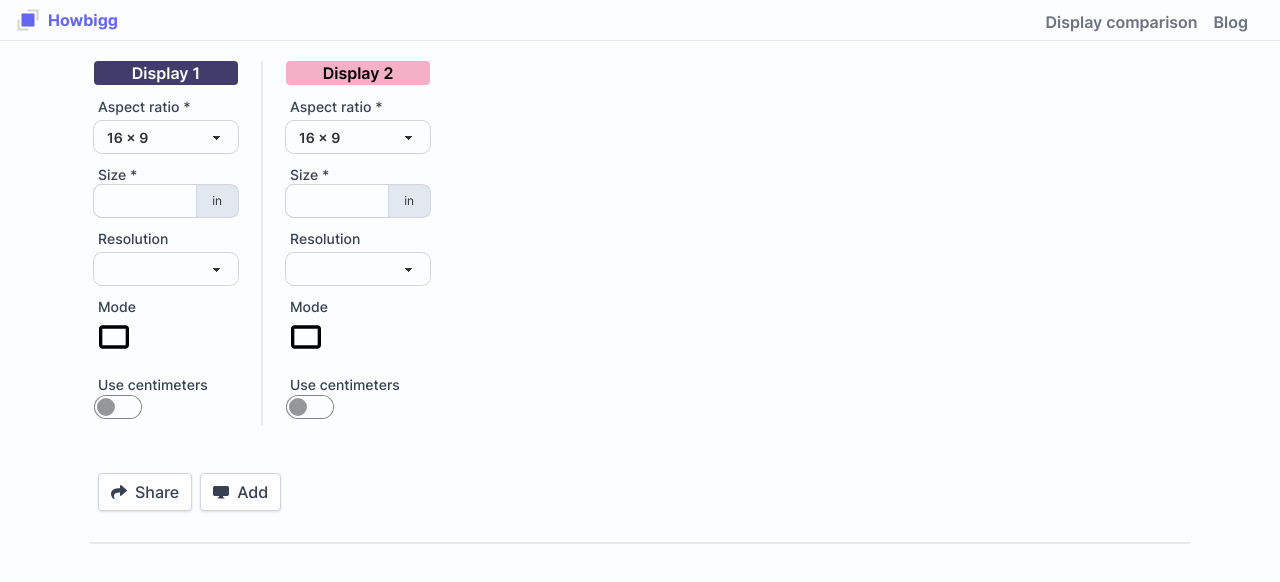
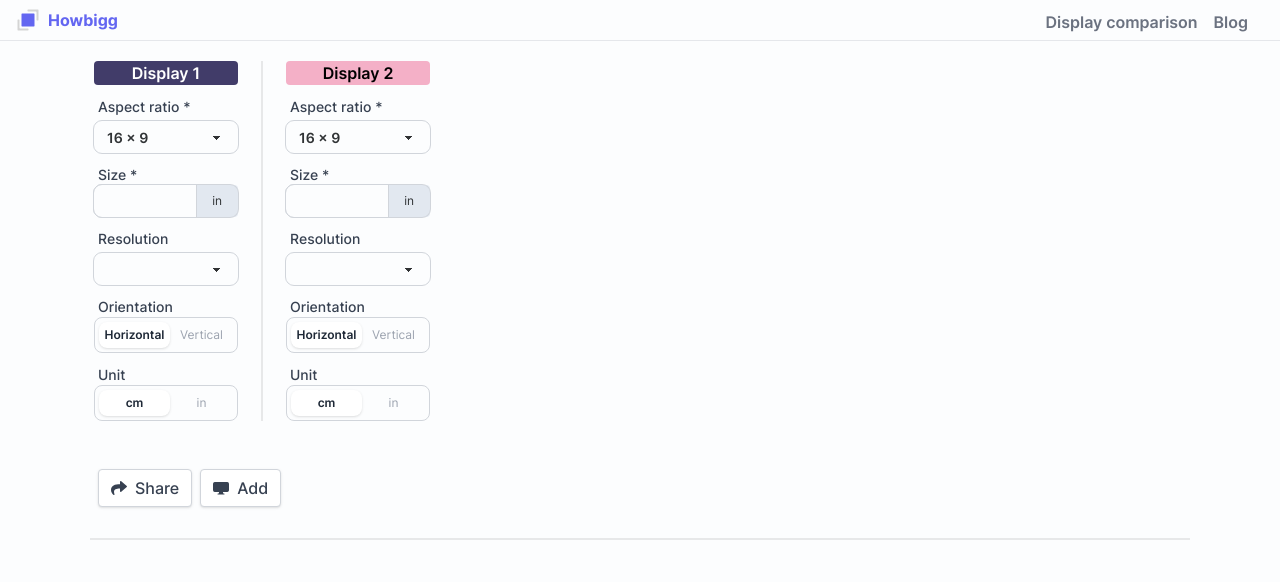
Before and after one commit to jacekobst1/howbigg, a Next.js app: page /compare/display in a window 1280 px wide. Shown: the top 582 px of the page. Built offline with nearby package versions, Linux system fonts and the light colour scheme.

Commit message:
Create Switch component and use it in DisplayConf

```diff
--- a/src/app/compare/display/components/Setup/DisplayConf.tsx
+++ b/src/app/compare/display/components/Setup/DisplayConf.tsx
@@ -10,12 +10,9 @@ import { round } from "@/utils/math";
 import Button from "@/components/buttons/Button";
 import { AiOutlineClose } from "@react-icons/all-files/ai/AiOutlineClose";
 import { debounce } from "lodash";
-import Toggle from "@/components/form/checkboxes/Toggle";
-import Swap from "@/components/form/checkboxes/Swap";
-import { MdCropLandscape } from "@react-icons/all-files/md/MdCropLandscape";
-import { MdCropPortrait } from "@react-icons/all-files/md/MdCropPortrait";
 import { defaultResolution } from "@/app/compare/display/types/Resolution";
 import Label from "@/components/form/labels/Label";
+import Switch from "@/components/form/checkboxes/Switch";
 
 interface DisplayProps {
   display: Display;
@@ -195,21 +192,21 @@ export default function DisplayConf({
           </Label>
         </div>
         <div className="form-control mt-3">
-          <Swap
-            label="Mode"
+          <Switch
             checked={display.isVertical}
-            onChange={setIsVertical}
-            offChildren={<MdCropLandscape />}
-            onChildren={<MdCropPortrait />}
-            style={{ marginBottom: "-4px" }}
+            opt1="Horizontal"
+            opt2="Vertical"
+            onClick={setIsVertical}
+            label="Orientation"
           />
         </div>
         <div className="form-control mt-3">
-          <Toggle
+          <Switch
             checked={display.diagonal.unit === "cm"}
-            onChange={setUnit}
-            label="Use centimeters"
-            size="md"
+            opt1="cm"
+            opt2="in"
+            onClick={setUnit}
+            label="Unit"
           />
         </div>
       </div>
--- /dev/null
+++ b/src/components/form/checkboxes/Switch.tsx
@@ -0,0 +1,63 @@
+"use client";
+
+import React from "react";
+import clsxm from "@/lib/clsxm";
+import Label from "@/components/form/labels/Label";
+
+interface SwitchProps {
+  checked: boolean;
+  opt1: string;
+  opt2: string;
+  onClick: (value: boolean) => void;
+  label?: string;
+}
+
+export default function Switch({
+  checked,
+  opt1,
+  opt2,
+  onClick,
+  label,
+}: SwitchProps) {
+  function handleOnClick(e: React.MouseEvent<HTMLButtonElement, MouseEvent>) {
+    onClick(!checked);
+  }
+
+  const staticClasses =
+    "bg-white shadow flex items-center justify-center w-1/2 rounded-lg h-[1.64rem] transition-all duration-150 ease-linear top-[4px] absolute";
+
+  const mySwitch = (
+    <div className="relative w-full rounded-lg border border-gray-300 h-9 bg-base-100 text-xs cursor-pointer">
+      <div className="relative w-full h-full flex items-center">
+        <button
+          onClick={handleOnClick}
+          className="w-full flex justify-center text-gray-400 cursor-pointer"
+        >
+          {opt1}
+        </button>
+        <button
+          onClick={handleOnClick}
+          className="w-full flex justify-center text-gray-400 cursor-pointer"
+        >
+          {opt2}
+        </button>
+      </div>
+
+      <span
+        className={
+          checked
+            ? clsxm("left-1/2 -ml-1 text-gray-800 font-semibold", staticClasses)
+            : clsxm("left-1 text-gray-800 font-semibold", staticClasses)
+        }
+      >
+        {checked ? opt2 : opt1}
+      </span>
+    </div>
+  );
+
+  if (label) {
+    return <Label text={label}>{mySwitch}</Label>;
+  }
+
+  return mySwitch;
+}
```
